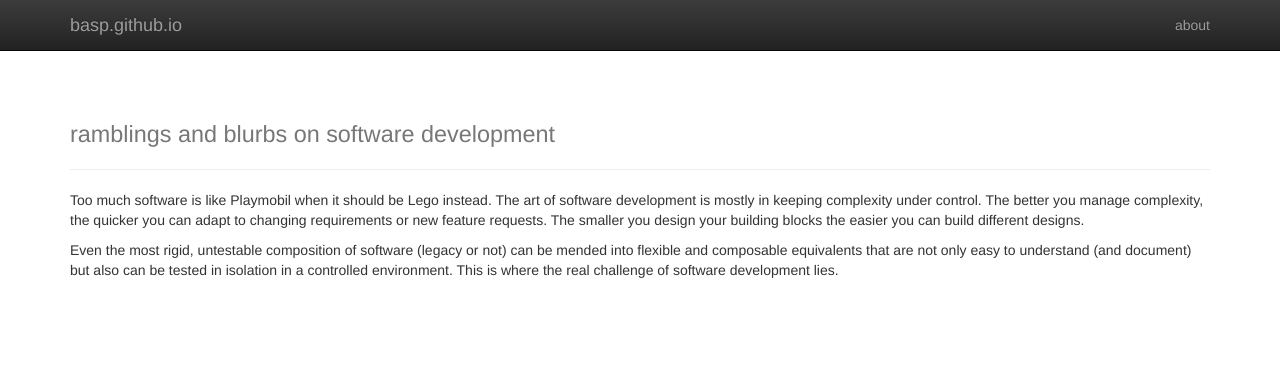
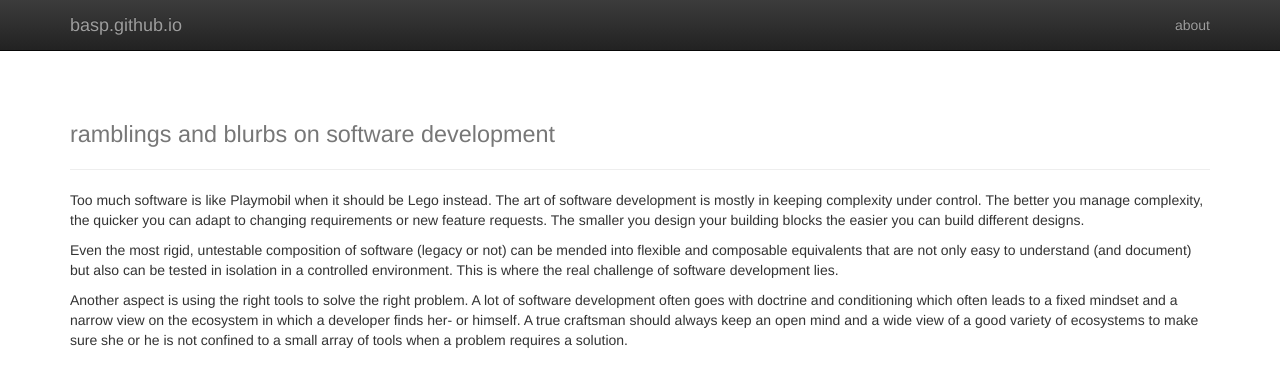
Before and after one commit to basp/basp.github.io, a Jekyll site: the page built from about.html, in a window 1280 px wide. Shown: the top 387 px of the page. Built offline with Jekyll 4.4.1, drawn with Linux system fonts in a browser that asks for light colours; nearby versions of some CDN libraries; Markdown is read by kramdown in place of the engine named in the settings.

Commit message:
More about

```diff
--- a/about.html
+++ b/about.html
@@ -13,4 +13,7 @@ title: About
 	<p>
 		Even the most rigid, untestable composition of software (legacy or not) can be mended into flexible and composable equivalents that are not only easy to understand (and document) but also can be tested in isolation in a controlled environment. This is where the real challenge of software development lies.
 	</p>
+	<p>
+		Another aspect is using the right tools to solve the right problem. A lot of software development often goes with doctrine and conditioning which often leads to a fixed mindset and a narrow view on the ecosystem in which a developer finds her- or himself. A true craftsman should always keep an open mind and a wide view of a good variety of ecosystems to make sure she or he is not confined to a small array of tools when a problem requires a solution.
+	</p>
 </div>
```
